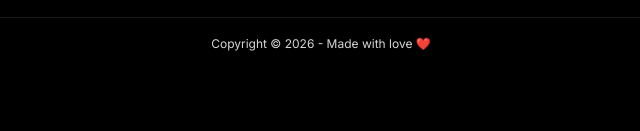
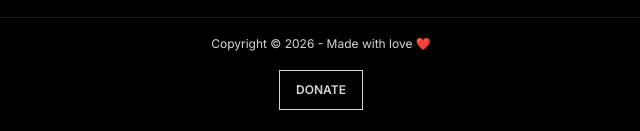
Before and after one commit to sh4man4ik/KahootBomber, a React (Vite) app in the folder frontend/: page / in a window 1280 px wide. Shown: the part 1169-1300 px from the top of the page, without its empty margins (319-959 px from the left). Before the commit the page ends 1239 px from the top, so only its background shows below. Built offline with nearby package versions, Linux system fonts and the light colour scheme; no server answers.

Commit message:
Added donate button

```diff
--- a/frontend/index.html
+++ b/frontend/index.html
@@ -25,6 +25,7 @@
 	</head>
 	<body>
 		<div id="root"></div>
+
 		<script type="module" src="/src/main.tsx"></script>
 	</body>
 </html>
--- a/frontend/src/modules/Footer/Footer.tsx
+++ b/frontend/src/modules/Footer/Footer.tsx
@@ -1,4 +1,5 @@
 import getText from '../../shared/texts/texts';
+import DonateButton from './components/DonateButton';
 
 function Footer() {
 	return (
@@ -6,6 +7,7 @@ function Footer() {
 			<footer className="border-t border-base-300 margin-top footer sm:footer-horizontal footer-center main-content-color p-4 small-font">
 				<aside>
 					<p>{getText('footer.text')}</p>
+					<DonateButton></DonateButton>
 				</aside>
 			</footer>
 		</>
--- /dev/null
+++ b/frontend/src/modules/Footer/components/DonateButton.tsx
@@ -0,0 +1,17 @@
+function DonateButton() {
+	const URL = 'https://www.paypal.com/donate/?hosted_button_id=L5HQUVC3Q68T4';
+
+	let openLink = () => {
+		window.open(URL, '_blank');
+	};
+
+	return (
+		<>
+			<button className="btn btn-outline m-[8px] small-font" onClick={openLink}>
+				DONATE
+			</button>
+		</>
+	);
+}
+
+export default DonateButton;
```
